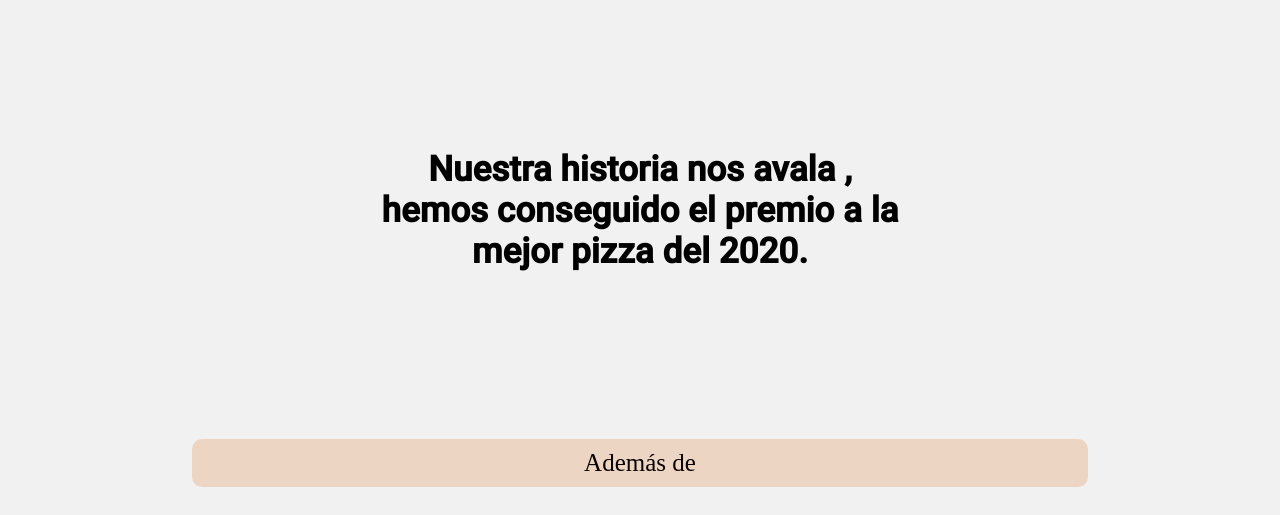
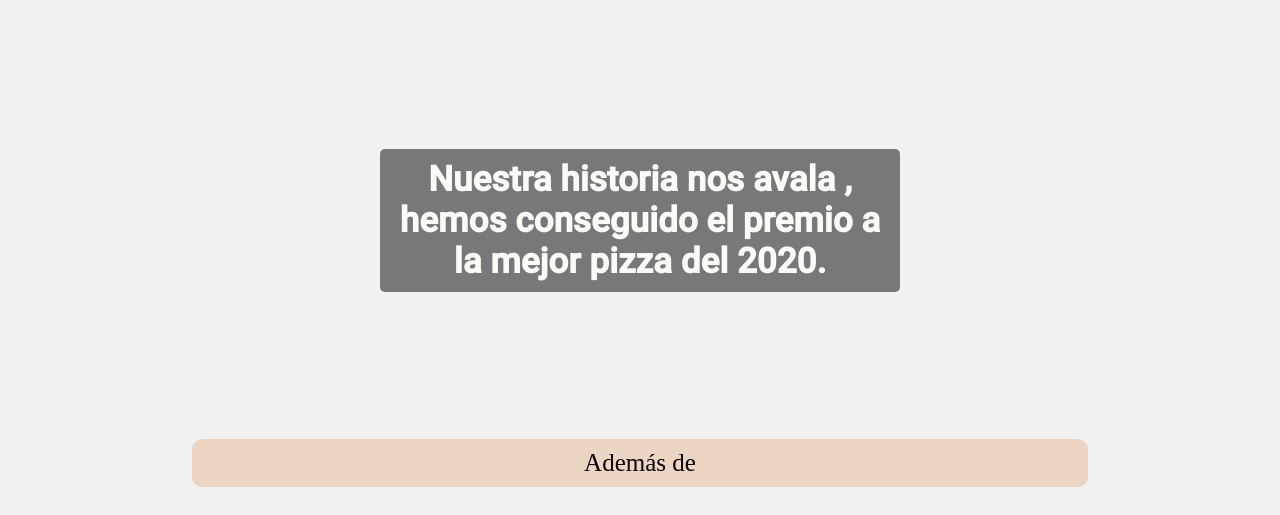
Before and after one commit to josepfontfc/portafolio, a plain HTML site: page pizzeria/index.html in a window 1280 px wide. Shown: the part 266-781 px from the top of the page. Drawn offline with nearby package versions, Linux system fonts and the light colour scheme; a web font is replaced by a local one.

Commit message:
Cambio en una imagen de la pizzeria

```diff
--- a/pizzeria/style.css
+++ b/pizzeria/style.css
@@ -134,12 +134,15 @@ h2 {
 }
 .texto-imagen {
   font-weight: bold;
-  color: black;
+  color: rgb(250, 250, 247);
   font-size: 35px;
   font-family: roboto;
   margin: 40px;
   text-align: center;
   transform: translateY(100px);
+  background-color: rgba(0, 0, 0, 0.5);
+  padding:10px;
+  border-radius: 5px;
 }
 .imagen-servicios {
   width: 10%;
```
